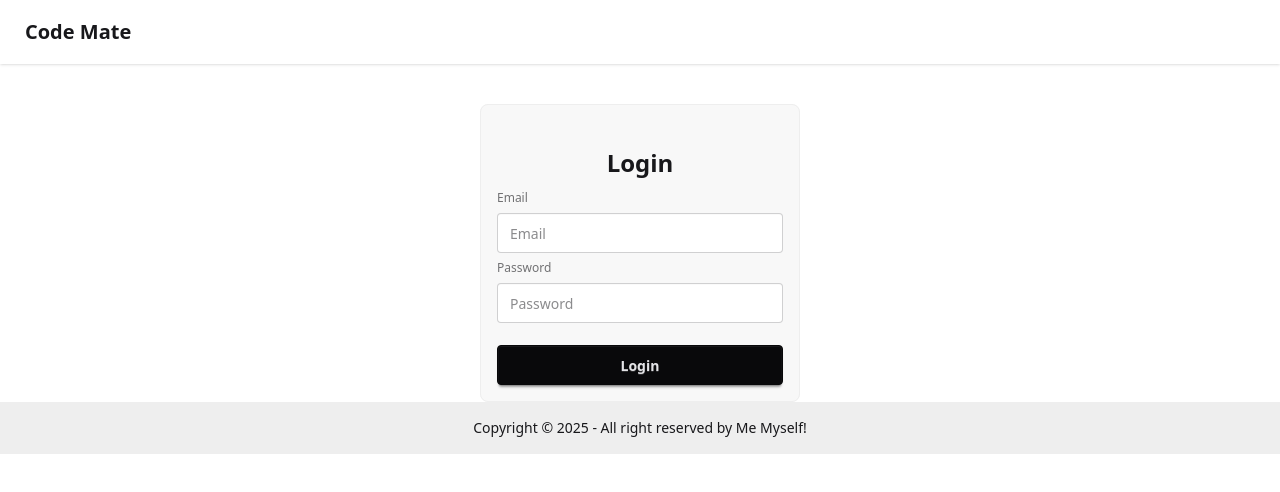
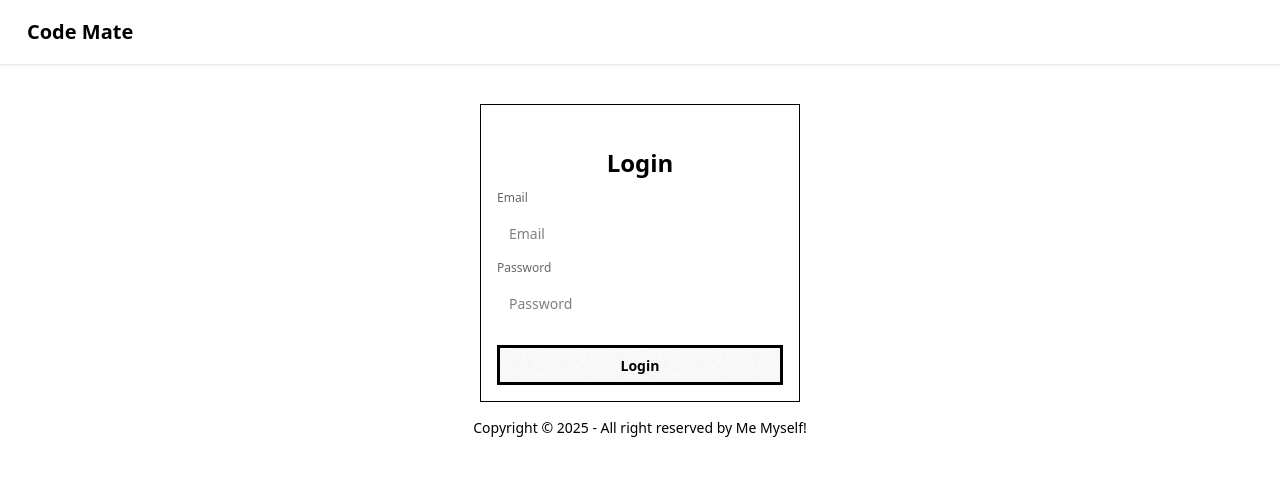
Before and after one commit to AutadeVishal/codemate-frontend, a React (Vite) app: page /login in a window 1280 px wide. Shown: the top 492 px of the page. Built offline with nearby package versions, Linux system fonts and the light colour scheme; no server answers; the HTML template or start-up script is replaced by a standard one.

Commit message:
Update index.css

```diff
--- a/src/index.css
+++ b/src/index.css
@@ -1,3 +1,6 @@
 @import "tailwindcss";
 
-@plugin "daisyui";
+
+@plugin "daisyui" {
+  themes: nord ;
+}
```
